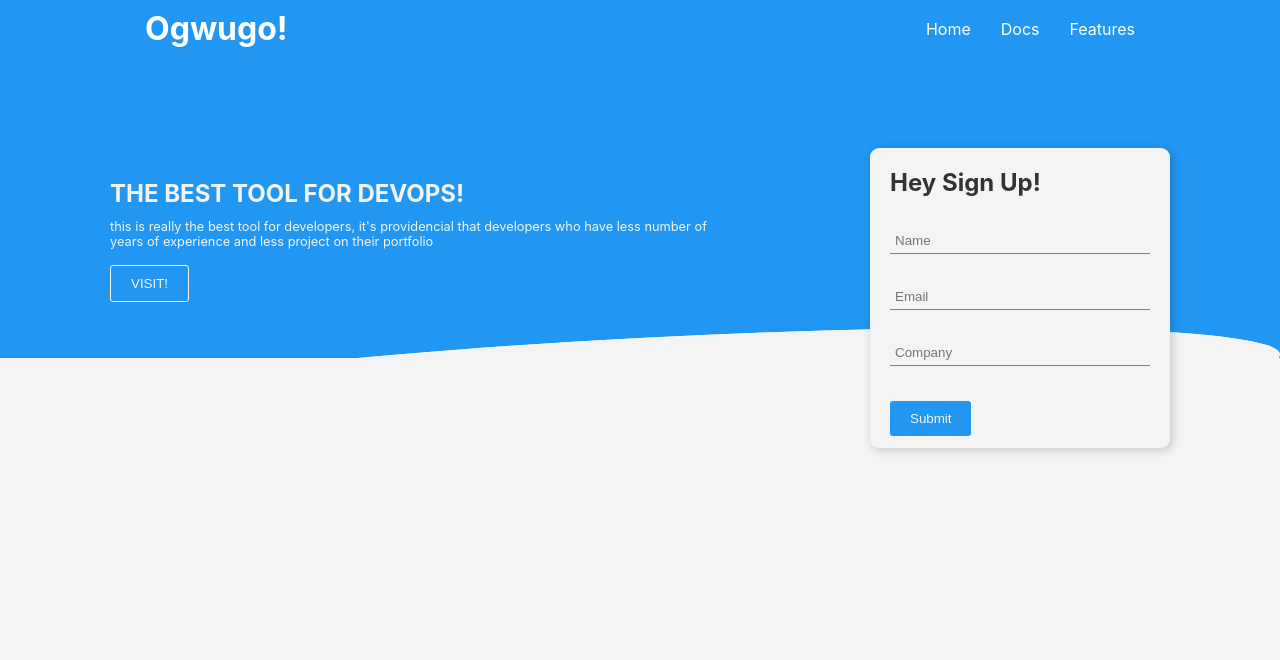
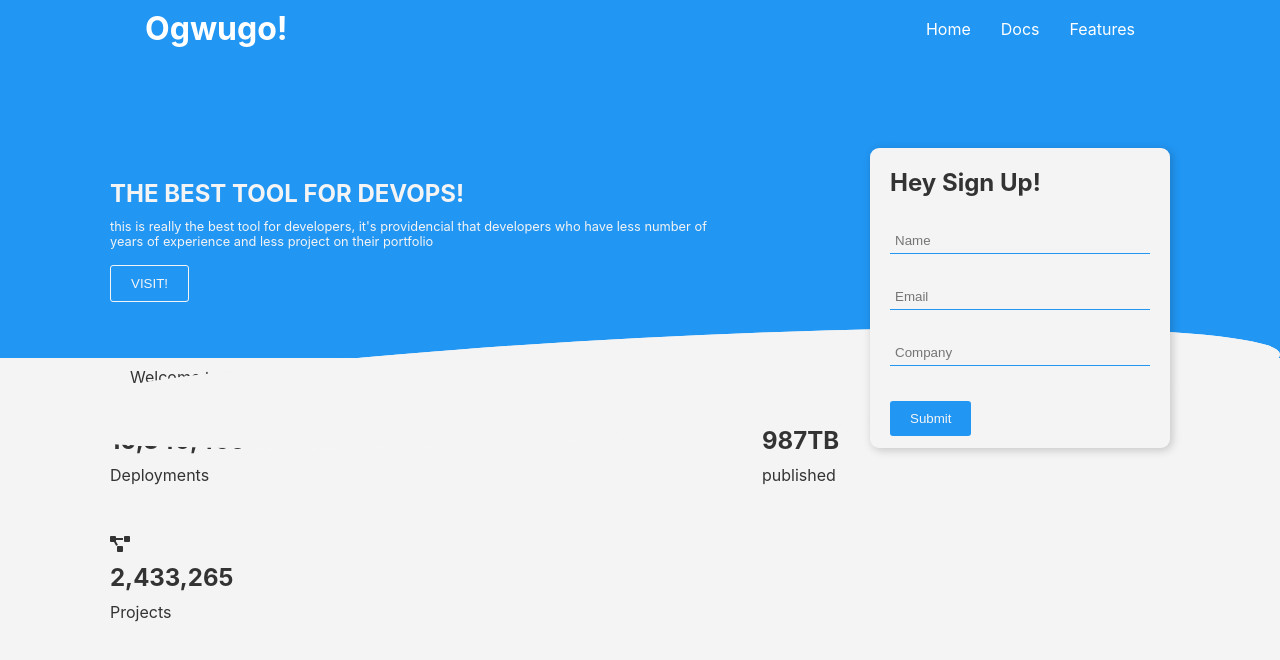
Before and after one commit to NorVirae/ogcloud, a React (Create React App) app: page / in a window 1280 px wide. Shown: the top 660 px of the page. Built offline with nearby package versions, Linux system fonts and the light colour scheme.

Commit message:
just added the components for stats

```diff
--- a/public/index.html
+++ b/public/index.html
@@ -10,6 +10,8 @@
       content="Web site created using create-react-app"
     />
     <link rel="apple-touch-icon" href="%PUBLIC_URL%/logo192.png" />
+    <link rel="stylesheet" href="https://pro.fontawesome.com/releases/v5.10.0/css/all.css" integrity="sha384-AYmEC3Yw5cVb3ZcuHtOA93w35dYTsvhLPVnYs9eStHfGJvOvKxVfELGroGkvsg+p" crossorigin="anonymous"/>
+
     <!--
       manifest.json provides metadata used when your web app is installed on a
       user's mobile device or desktop. See https://developers.google.com/web/fundamentals/web-app-manifest/
--- a/src/pages/Home.js
+++ b/src/pages/Home.js
@@ -28,6 +28,32 @@ const Home = (props) => {
         </div>
     </section>
 
+    <section class="stats">
+        <div class="container">
+        <p class="stats-heading">Welcome to the most appropriate tool for developing the skillset of able and cogent programmers!</p>
+            <div class=" grid grid-3">
+                <div>
+                    <i class="fas fa-server"></i>
+                    <h1>10,349,405</h1>
+                    <p>Deployments</p>
+                </div>
+
+                <div>
+                    <i class="fas fa-upload"></i>
+                    <h1>987TB</h1>
+                    <p>published</p>
+                </div>
+
+                <div>
+                    <i class="fas fa-project-diagram"></i>
+                    <h1>2,433,265</h1>
+                    <p>Projects</p>
+                </div>
+            </div>
+        </div>
+    </section>
+
+
 
 
 
```
